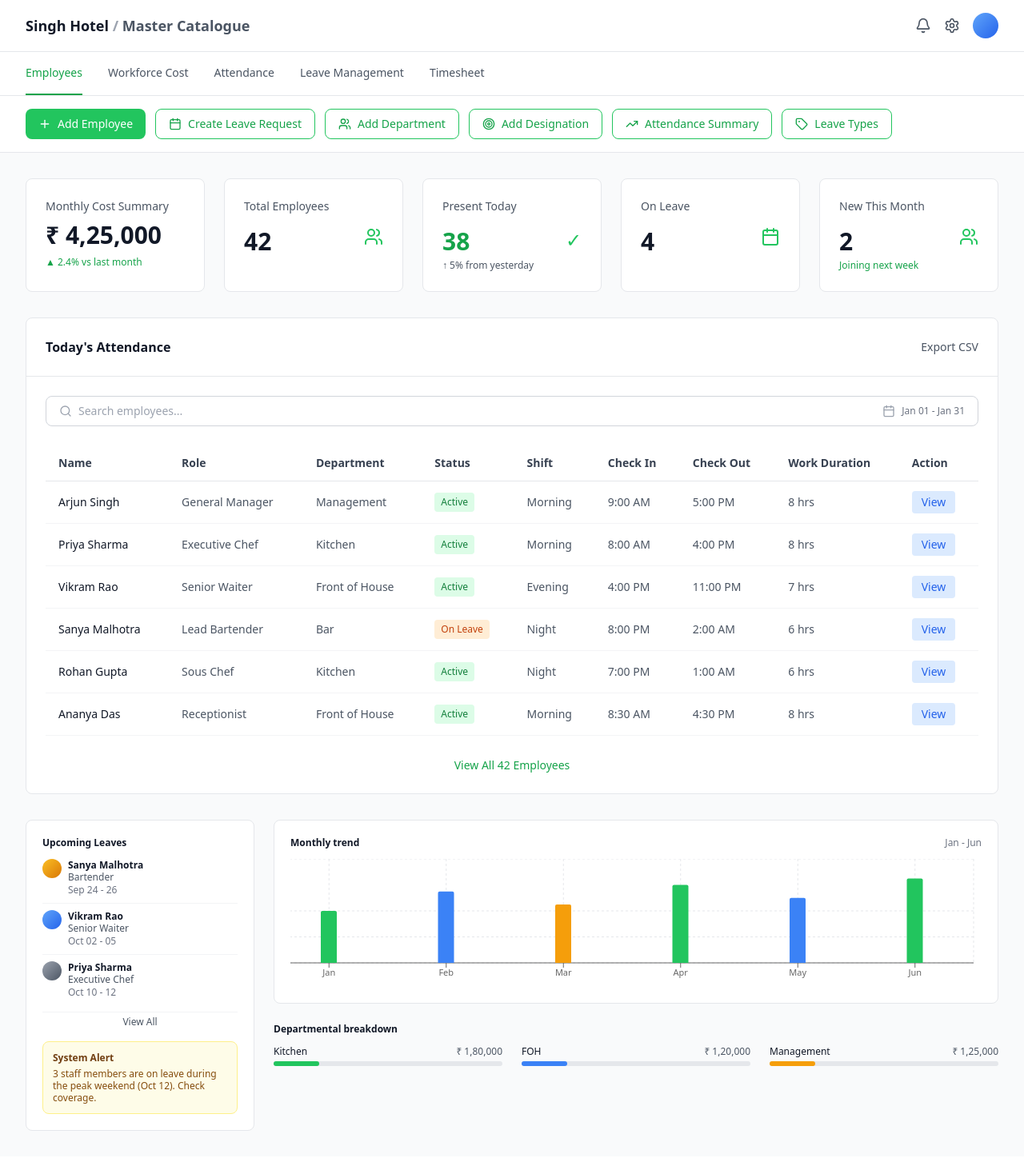
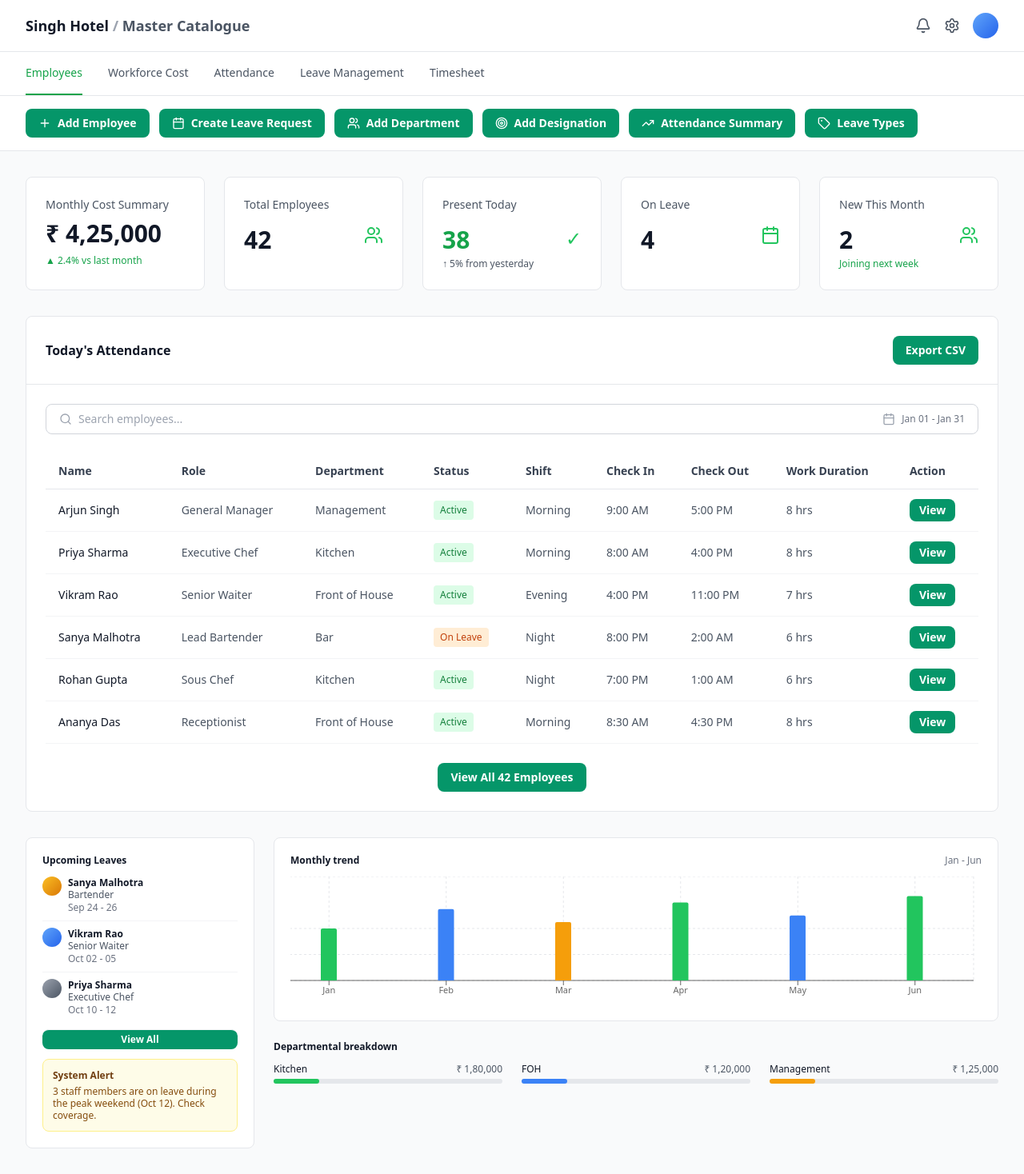
Before and after one commit to fatehahmad-222/Figma-client, a React (Vite) app: page / in a window 1280 px wide. Shown: the whole page at 80% size. Before the commit the page ends 1446 px from the top, so only its background shows below. Built offline with nearby package versions, Linux system fonts and the light colour scheme.

Commit message:
Standardize button colors to emerald across all pages

```diff
--- a/client/pages/Index.tsx
+++ b/client/pages/Index.tsx
@@ -103,27 +103,27 @@ export default function Index() {
       {/* Action Buttons */}
       <div className="bg-white border-b border-gray-200 px-8 py-4">
         <div className="flex flex-wrap gap-3">
-          <button className="flex items-center gap-2 bg-green-500 hover:bg-green-600 text-white px-4 py-2 rounded-lg text-sm font-medium transition-colors">
+          <button className="flex items-center gap-2 rounded-lg bg-emerald-600 px-4 py-2 text-sm font-semibold text-white transition-colors hover:bg-emerald-700">
             <Plus size={16} />
             Add Employee
           </button>
-          <button className="flex items-center gap-2 border border-green-500 text-green-600 hover:bg-green-50 px-4 py-2 rounded-lg text-sm font-medium transition-colors">
+          <button className="flex items-center gap-2 rounded-lg bg-emerald-600 px-4 py-2 text-sm font-semibold text-white transition-colors hover:bg-emerald-700">
             <Calendar size={16} />
             Create Leave Request
           </button>
-          <button className="flex items-center gap-2 border border-green-500 text-green-600 hover:bg-green-50 px-4 py-2 rounded-lg text-sm font-medium transition-colors">
+          <button className="flex items-center gap-2 rounded-lg bg-emerald-600 px-4 py-2 text-sm font-semibold text-white transition-colors hover:bg-emerald-700">
             <Users size={16} />
             Add Department
           </button>
-          <button className="flex items-center gap-2 border border-green-500 text-green-600 hover:bg-green-50 px-4 py-2 rounded-lg text-sm font-medium transition-colors">
+          <button className="flex items-center gap-2 rounded-lg bg-emerald-600 px-4 py-2 text-sm font-semibold text-white transition-colors hover:bg-emerald-700">
             <Target size={16} />
             Add Designation
           </button>
-          <button className="flex items-center gap-2 border border-green-500 text-green-600 hover:bg-green-50 px-4 py-2 rounded-lg text-sm font-medium transition-colors">
+          <button className="flex items-center gap-2 rounded-lg bg-emerald-600 px-4 py-2 text-sm font-semibold text-white transition-colors hover:bg-emerald-700">
             <TrendingUp size={16} />
             Attendance Summary
           </button>
-          <button className="flex items-center gap-2 border border-green-500 text-green-600 hover:bg-green-50 px-4 py-2 rounded-lg text-sm font-medium transition-colors">
+          <button className="flex items-center gap-2 rounded-lg bg-emerald-600 px-4 py-2 text-sm font-semibold text-white transition-colors hover:bg-emerald-700">
             <Tag size={16} />
             Leave Types
           </button>
@@ -185,7 +185,7 @@ export default function Index() {
         <div className="bg-white rounded-lg border border-gray-200 mb-8">
           <div className="p-6 border-b border-gray-200 flex justify-between items-center">
             <h2 className="text-base font-semibold text-gray-900">Today's Attendance</h2>
-            <button className="text-gray-600 hover:text-gray-900 text-sm font-medium">Export CSV</button>
+            <button className="rounded-lg bg-emerald-600 px-4 py-2 text-sm font-semibold text-white hover:bg-emerald-700">Export CSV</button>
           </div>
 
           <div className="p-6">
@@ -245,7 +245,7 @@ export default function Index() {
                       <td className="py-3 px-4 text-gray-600 text-sm">{emp.checkOut}</td>
                       <td className="py-3 px-4 text-gray-600 text-sm">{emp.duration}</td>
                       <td className="py-3 px-4">
-                        <button className="bg-blue-100 text-blue-600 hover:bg-blue-200 px-3 py-1 rounded text-sm font-medium transition-colors">
+                        <button className="rounded-lg bg-emerald-600 px-3 py-1 text-sm font-semibold text-white transition-colors hover:bg-emerald-700">
                           View
                         </button>
                       </td>
@@ -256,7 +256,7 @@ export default function Index() {
             </div>
 
             <div className="mt-6 text-center">
-              <button className="text-green-600 hover:text-green-700 text-sm font-medium">View All 42 Employees</button>
+              <button className="rounded-lg bg-emerald-600 px-4 py-2 text-sm font-semibold text-white hover:bg-emerald-700">View All 42 Employees</button>
             </div>
           </div>
         </div>
@@ -278,7 +278,7 @@ export default function Index() {
                 </div>
               ))}
             </div>
-            <button className="w-full text-gray-600 hover:text-gray-900 text-xs font-medium py-1 border-t border-gray-100 mt-2">
+            <button className="mt-2 w-full rounded-lg border-t border-gray-100 bg-emerald-600 py-1 text-xs font-semibold text-white hover:bg-emerald-700">
               View All
             </button>
 
--- a/client/pages/WorkforceCost.tsx
+++ b/client/pages/WorkforceCost.tsx
@@ -141,14 +141,14 @@ export default function WorkforceCost() {
       {/* Controls */}
       <div className="bg-white border-b border-gray-200 px-8 py-4">
         <div className="flex flex-wrap gap-3 mb-4">
-          <button className="flex items-center gap-2 bg-green-500 hover:bg-green-600 text-white px-4 py-2 rounded-lg text-sm font-medium transition-colors">
+          <button className="flex items-center gap-2 rounded-lg bg-emerald-600 px-4 py-2 text-sm font-semibold text-white transition-colors hover:bg-emerald-700">
             <Download size={16} />
             Export CSV
           </button>
-          <button className="flex items-center gap-2 border border-green-500 text-green-600 hover:bg-green-50 px-4 py-2 rounded-lg text-sm font-medium transition-colors">
+          <button className="flex items-center gap-2 rounded-lg bg-emerald-600 px-4 py-2 text-sm font-semibold text-white transition-colors hover:bg-emerald-700">
             Filter by Department
           </button>
-          <button className="flex items-center gap-2 border border-green-500 text-green-600 hover:bg-green-50 px-4 py-2 rounded-lg text-sm font-medium transition-colors">
+          <button className="flex items-center gap-2 rounded-lg bg-emerald-600 px-4 py-2 text-sm font-semibold text-white transition-colors hover:bg-emerald-700">
             <Calendar size={16} />
             June 01 - June 30
           </button>
@@ -184,10 +184,10 @@ export default function WorkforceCost() {
                 className="flex-1 outline-none text-sm bg-transparent"
               />
             </div>
-            <button className="bg-blue-600 hover:bg-blue-700 text-white px-6 py-2 rounded-lg text-sm font-medium">Search</button>
+            <button className="rounded-lg bg-emerald-600 px-6 py-2 text-sm font-semibold text-white hover:bg-emerald-700">Search</button>
             <button
               onClick={() => setShowFilters(!showFilters)}
-              className="text-gray-600 hover:text-gray-900 text-sm font-medium"
+              className="rounded-lg bg-emerald-600 px-4 py-2 text-sm font-semibold text-white hover:bg-emerald-700"
             >
               {showFilters ? "Hide Filters" : "Show Filters"}
             </button>
@@ -251,7 +251,7 @@ export default function WorkforceCost() {
 
               {/* Filter Buttons */}
               <div className="flex gap-3 mb-6">
-                <button className="bg-blue-600 hover:bg-blue-700 text-white px-6 py-2 rounded-lg text-sm font-medium">Apply Filters</button>
+                <button className="rounded-lg bg-emerald-600 px-6 py-2 text-sm font-semibold text-white hover:bg-emerald-700">Apply Filters</button>
                 <button
                   onClick={() => {
                     setFilters({
@@ -263,7 +263,7 @@ export default function WorkforceCost() {
                     });
                     setSearchTerm("");
                   }}
-                  className="border border-gray-300 text-gray-600 hover:bg-gray-50 px-6 py-2 rounded-lg text-sm font-medium"
+                  className="rounded-lg bg-emerald-600 px-6 py-2 text-sm font-semibold text-white hover:bg-emerald-700"
                 >
                   Reset Filters
                 </button>
```
Also changed, not shown: client/pages/LeaveManagement.tsx (+5 -6 lines).
